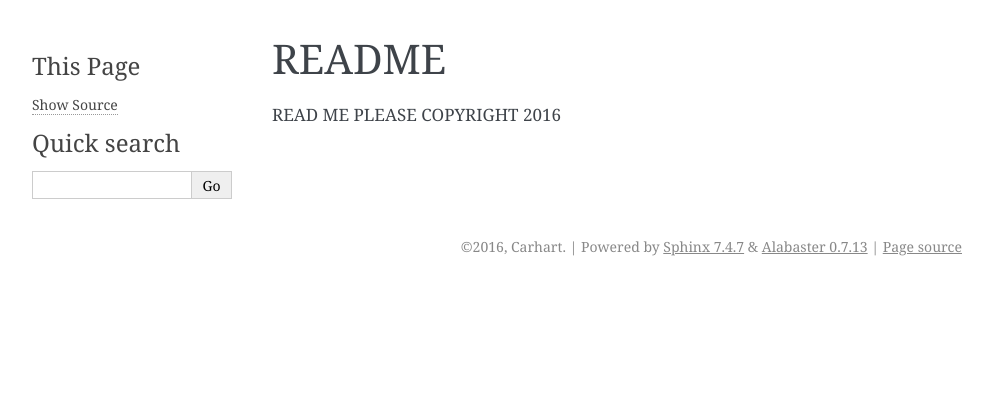
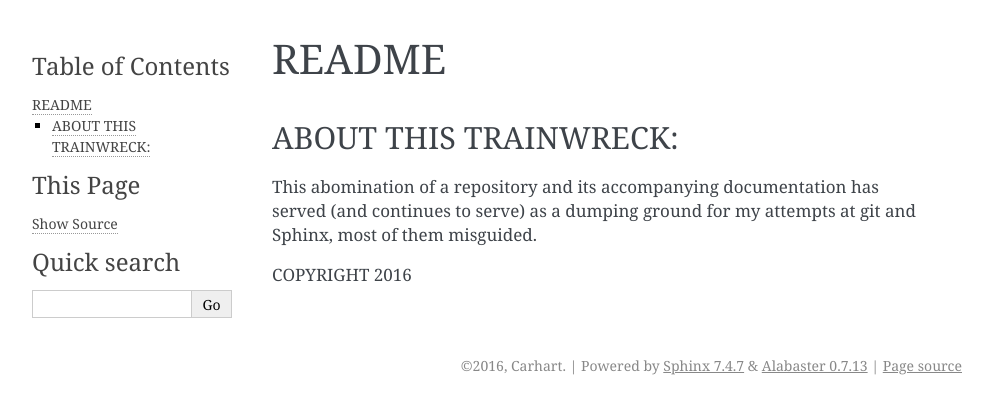
Before and after one commit to carhart/New, a Sphinx documentation site: the page built from source/readme.rst, in a window 1280 px wide. Shown: the top 414 px of the page, without its empty margins (148-1141 px from the left). Built offline with Sphinx 7.4.7, drawn with Linux system fonts in a browser that asks for light colours; pages that are not in the unit, such as notebooks, are missing from menus.

Commit message:
Update readme.rst

```diff
--- a/source/readme.rst
+++ b/source/readme.rst
@@ -1,5 +1,10 @@
+======
 README
 ======
 
-READ ME PLEASE
+ABOUT THIS TRAINWRECK:
+^^^^^^^^^^^^^^^^^^^^^^
+
+This abomination of a repository and its accompanying documentation has served (and continues to serve) as a dumping ground for my attempts at git and Sphinx, most of them misguided.
+
 COPYRIGHT 2016
```
